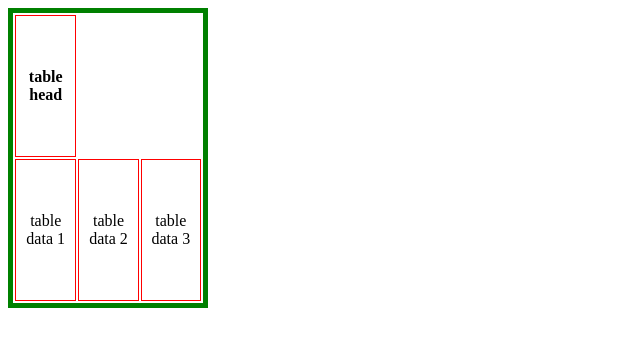
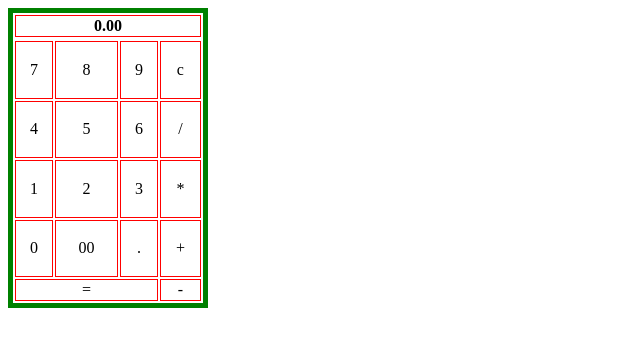
Before and after one commit to lvdy7114/week_one, a plain HTML site: page day_four/table.html in a window 1280 px wide. Shown: the whole page, without its empty margins (0-640 px from the left). Drawn offline with Linux system fonts and the light colour scheme.

Commit message:
csstablelabactivity

```diff
--- a/day_four/table.html
+++ b/day_four/table.html
@@ -10,14 +10,47 @@
 <body>
     <table>
     <tr>
-    <th>table head</th>
+    <thead>
+    <th colspan="4">0.00</th>
+    </thead>
+    </tr>
+
+    <tbody>
+    <tr>
+    <td>7</td>
+    <td>8</td>
+    <td>9</td>
+    <td>c</td>
     </tr>
 
     <tr>
-    <td>table data 1</td>
-    <td>table data 2</td>
-    <td>table data 3</td>
+    <td>4</td>
+    <td>5</td>
+    <td>6</td>
+    <td>/</td>
     </tr>
+
+    <tr>
+    <td>1</td>
+    <td>2</td>
+    <td>3</td>
+    <td>*</td>
+    </tr>
+
+    <tr>
+    <td>0</td>
+    <td>00</td>
+    <td>.</td>
+    <td>+</td>
+    </tr>
+    </tbody>
+    <tfoot>
+        <tr>
+            <td colspan="3">=</td>
+            <td>-</td>
+        </tr>
+    </tfoot>
+
     </table>
 
 </body>
--- a/day_four/tablestyle.css
+++ b/day_four/tablestyle.css
@@ -9,7 +9,14 @@ table {
     border: 5px solid green;
 }
 
-td, th {
+thead, th {
+    width: auto;
+    height: auto;
+    border: 1px solid red;
+
+}
+
+td {
     border: 1px solid red;
 
 }
@@ -18,3 +25,9 @@ td:hover {
     background-color: lightcoral;
     color:white;
 }
+
+tfoot {
+    width: auto;
+    height: auto;
+    border: 1px solid red;
+}
```
Also changed, not shown: day_four/csslab.html (added, +54 -0 lines), day_four/csslabstyle.css (added, +32 -0 lines).
